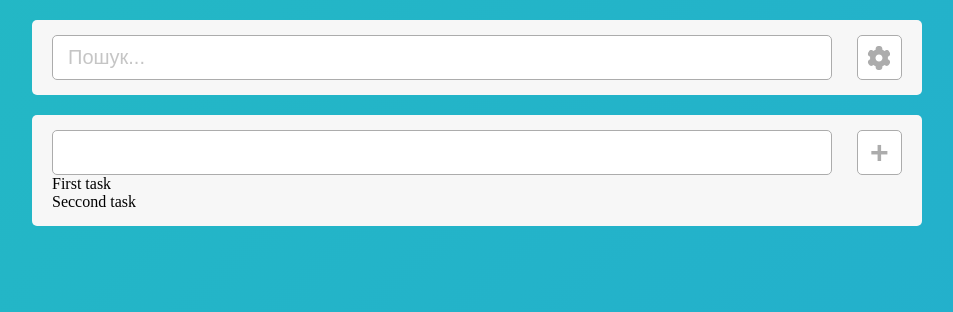
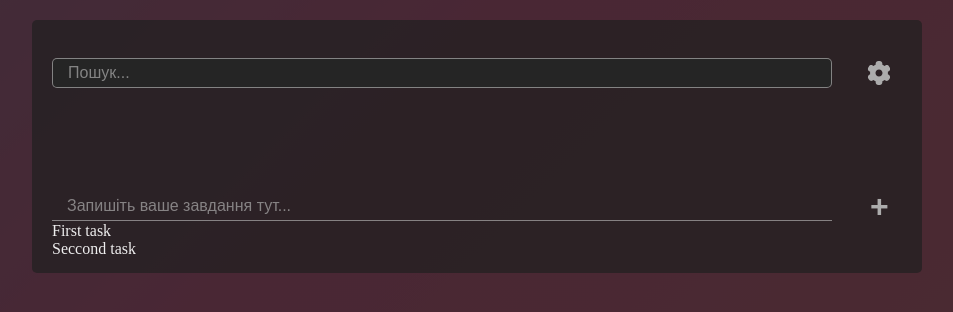
Before and after one commit to djvaij/todo-db2, a Vue app: page / in a window 1280 px wide. Shown: the top 312 px of the page, without its empty margins (163-1116 px from the left). Built offline with nearby package versions, Linux system fonts and the light colour scheme.

Commit message:
Restyled to dark theme. Header and add task styled.

```diff
--- a/src/App.vue
+++ b/src/App.vue
@@ -24,18 +24,27 @@ body {
   // background: #eeeeee;
   // background-image: linear-gradient(-45deg, #84fab0, #8fd3f4);
   // background: linear-gradient(-45deg, #ee7752, #e73c7e, #23a6d5, #23d5ab);
-  background: linear-gradient(-45deg, #23a6d5, #23d5ab);
-  background-size: 400% 400%;
-	animation: gradient 5s ease infinite;
+  background: rgba(#222, 0.8);
 }
 
 body {
-  min-height: calc(100vh - 20px);
-}
+  padding-top: 20px;
+  min-height: 100vh;
+  color: #eee;
 
-.viewport {
-  // background: #eeeeee;
-  // background-image: linear-gradient(120deg, #84fab0 0%, #8fd3f4 100%);
+  &::before {
+    content: '';
+    position: fixed;
+    z-index: -1;
+    top: 0;
+    left: 0;
+    width: 100vw;
+    height: 120%;
+    background: linear-gradient(-45deg, #ee7752, #e73c7e, #23a6d5, #23d5ab);
+    // background: linear-gradient(-45deg, #23a6d5, #23d5ab);
+    background-size: 400% 400%;
+    animation: gradient 5s ease infinite;
+  }
 }
 
 .global-container {
--- a/src/components/Header.vue
+++ b/src/components/Header.vue
@@ -21,24 +21,29 @@ const state = reactive({ count: 0 })
 .header {
   display: flex;
   align-items: center;
-  margin-top: 20px;
-  padding: 15px 20px;
-  background: #f7f7f7;
+  padding: 30px 20px 80px;
+  background: rgba(#202020, 0.7);
   border-radius: 5px;
+  border-bottom-left-radius: 0;
+  border-bottom-right-radius: 0;
 }
 
 .header {
   &__input {
     width: 100%;
-    padding: 10px 15px;
-    border: 1px solid #acacac;
+    padding: 5px 15px;
+    border: 1px solid rgba(#acacac, 0.7);
     border-radius: 5px;
-    font-size: 20px;
+    font-size: 16px;
     color: #42b983;
+    background: #252525;
 
     &:focus {
-      border: 1px solid #42b983;
+      // border: 1px solid #42b983;
+      border: none;
       outline: none;
+      box-shadow: inset 0 0 3px #42b983;
+      animation: searchAnimation 2s ease;
     }
 
     &::placeholder {
@@ -55,13 +60,15 @@ const state = reactive({ count: 0 })
     height: 45.2px;
     margin-left: 25px;
     padding: 10px 15px;
-    border: 1px solid #acacac;
+    // border: 1px solid #acacac;
+    border: none;
     border-radius: 5px;
     color: #acacac;
     font-size: 32px;
     font-weight: bold;
     transition: all 0.3s;
-    background-color: white;
+    // background-color: #252525;
+    background-color: transparent;
     background-image: url($settings-icon);
     background-size: 24px;
     background-position: center;
@@ -70,7 +77,7 @@ const state = reactive({ count: 0 })
 
     &:hover {
       background-image: url($settings-icon-hover);
-      border: 1px solid #42b983;
+      // border: 1px solid #42b983;
       color: #42b983;
       box-shadow: inset 0 0 0px #42b983;
       animation: shadow 1s ease infinite;
@@ -90,6 +97,15 @@ const state = reactive({ count: 0 })
   }
 }
 
+@keyframes searchAnimation {
+  0% {
+    box-shadow: inset 0 0 0px #42b983;
+  }
+  100% {
+    box-shadow: inset 0 0 3px #42b983;
+  }
+}
+
 a {
   color: #42b983;
 }
--- a/src/components/NewTask.vue
+++ b/src/components/NewTask.vue
@@ -1,6 +1,6 @@
 <template>
   <div class="new-task">
-    <input type="text" class="new-task__input">
+    <input type="text" class="new-task__input" placeholder="Запишіть ваше завдання тут...">
     <button class="new-task__add-btn">+</button>
   </div>
 </template>
@@ -9,19 +9,21 @@
 .new-task {
   display: flex;
   align-items: center;
-  background: #f7f7f7;
-  border-radius: 5px;
 
   &__input {
     width: 100%;
-    padding: 10px 15px;
-    border: 1px solid #acacac;
-    border-radius: 5px;
-    font-size: 20px;
+    padding: 5px 15px;
+    border: none;
+    border-bottom: 1px solid rgba(#acacac, 0.7);
+    // border-radius: 3px;
+    font-size: 16px;
     color: #42b983;
+    // background: #202020;
+    background: transparent;
 
     &:focus {
-      border: 1px solid #42b983;
+      border: none;
+      border-bottom: 1px solid #42b983;
       outline: none;
     }
 
@@ -36,16 +38,18 @@
     justify-content: center;
     width: 100%;
     max-width: 45.2px;
-    height: 45.2px;
+    height: 32px;
     margin-left: 25px;
     padding: 10px 15px;
-    border: 1px solid #acacac;
-    border-radius: 5px;
+    // border: none;
+    // border: 1px solid #acacac;
+    border: none;
+    border-radius: 3px;
     color: #acacac;
     font-size: 32px;
     font-weight: bold;
     transition: all 0.3s;
-    background-color: white;
+    background-color: transparent;
     // background-image: url($settings-icon);
     background-size: 24px;
     background-position: center;
@@ -54,7 +58,7 @@
 
     &:hover {
       // background-image: url($settings-icon-hover);
-      border: 1px solid #42b983;
+      // border: 1px solid #42b983;
       color: #42b983;
       box-shadow: inset 0 0 0px #42b983;
       animation: shadow 1s ease infinite;
--- a/src/components/TodoList.vue
+++ b/src/components/TodoList.vue
@@ -48,10 +48,12 @@ console.log(todoList)
 .todo-list {
   display: flex;
   flex-direction: column;
-  margin-top: 20px;
+  // margin-top: 20px;
   padding: 15px 20px;
-  background: #f7f7f7;
+  background: rgba(#202020, 0.7);
   border-radius: 5px;
+  border-top-left-radius: 0;
+  border-top-right-radius: 0;
 }
 
 .no-todos {
```
